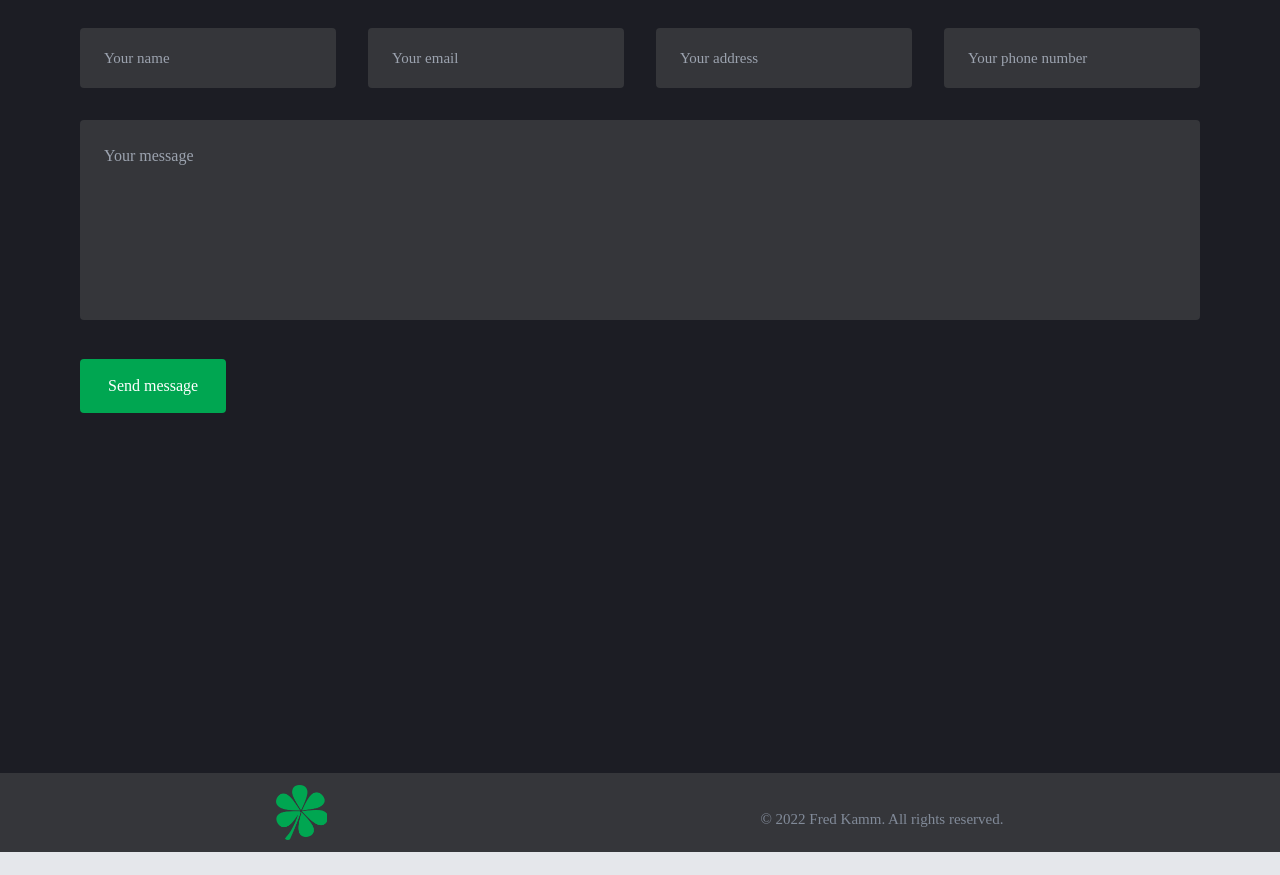
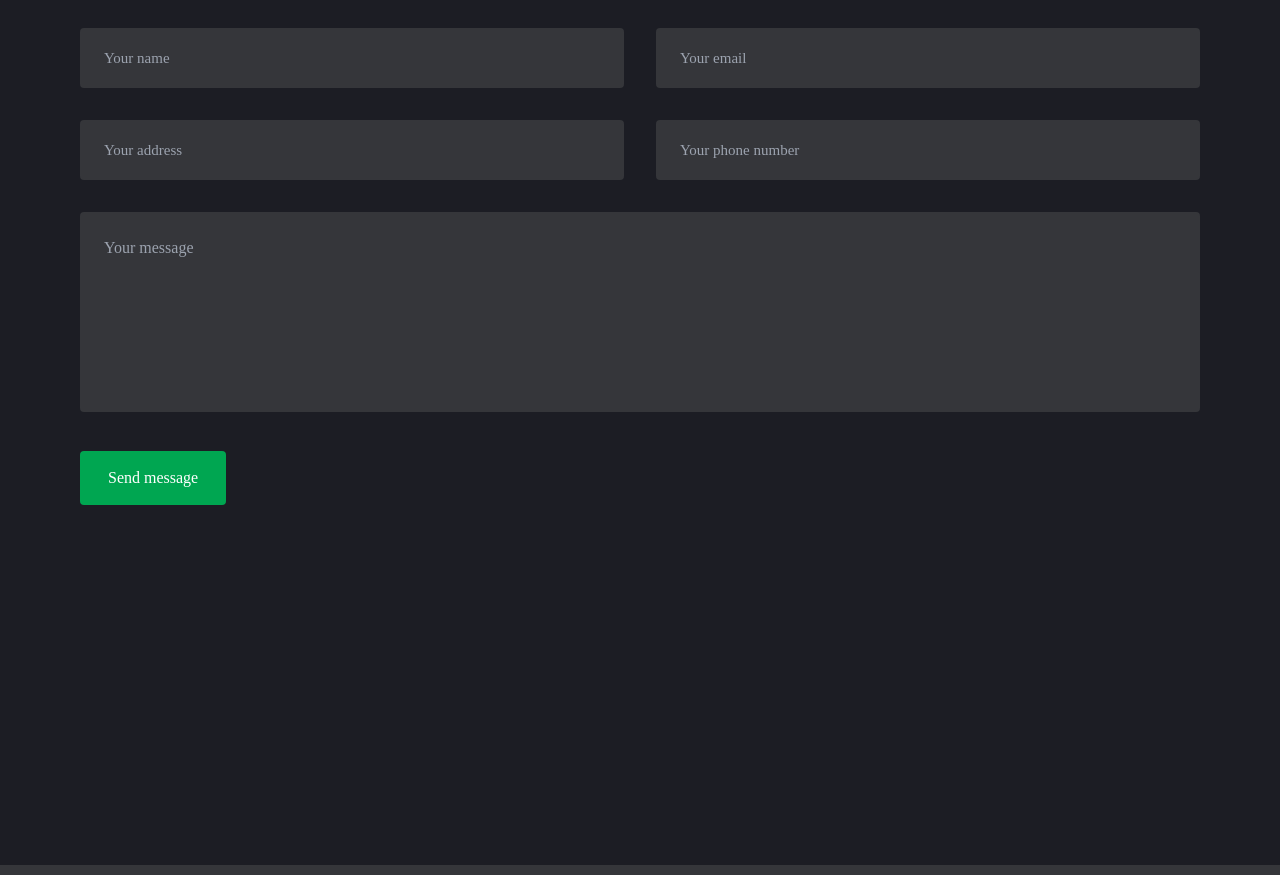
Before and after one commit to fredkamm/odonell-contracting, a React (Vite) app: page / in a window 1280 px wide. Shown: the part 2380-3255 px from the top of the page. Before the commit the page ends 3232 px from the top, so only its background shows below. Built offline with nearby package versions, Linux system fonts and the light colour scheme.

Commit message:
form update

```diff
--- a/src/pages/ContactPage.jsx
+++ b/src/pages/ContactPage.jsx
@@ -121,6 +121,8 @@ const Contact = () => {
                 onChange={handleInputChange}
                 required
               />
+            </div>
+            <div className="flex gap-8">
               <input
                 className="input bg-tertiary rounded"
                 type="text"
--- a/src/pages/HomePage.jsx
+++ b/src/pages/HomePage.jsx
@@ -127,6 +127,8 @@ export default function HomePage() {
                 onChange={handleInputChange}
                 required
               />
+            </div>
+            <div className="flex gap-8">
               <input
                 className="input bg-tertiary rounded"
                 type="text"
```
